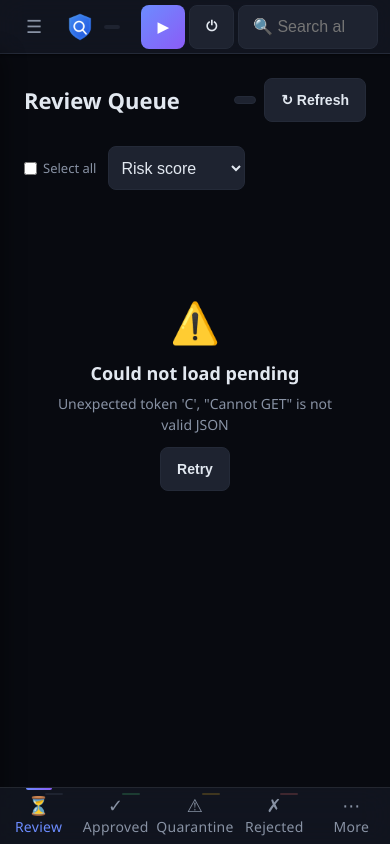
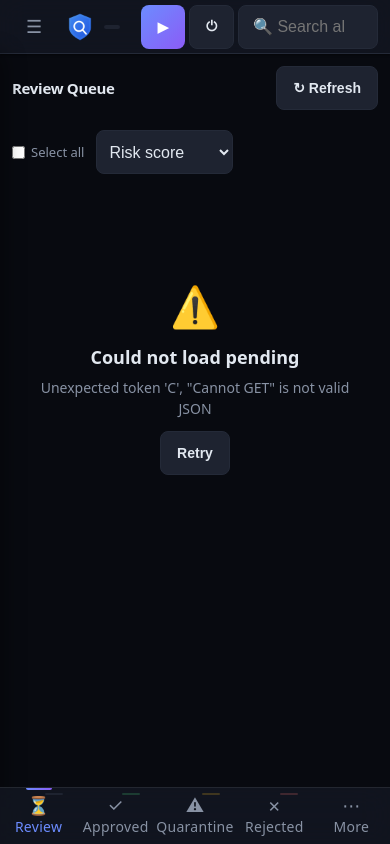
Before and after one commit to jckrbbt/safescanarr, a Python web app: template web/templates/index.html in a window 390 px wide. Run offline with Jinja, Linux system fonts and the light colour scheme; the template is opened without the code that fills it, so the values that code supplies are empty.

Commit message:
Tier 1.8: type scale, tabular nums, and mobile content density

```diff
--- a/web/static/style.css
+++ b/web/static/style.css
@@ -46,9 +46,20 @@
   --space-6: 32px;
 
   /* Typography */
-  --font-sm: 12px;
-  --font-md: 14px;
-  --font-lg: 16px;
+  --fs-2xs: 10px;
+  --fs-xs: 11px;
+  --fs-sm: 12px;
+  --fs-md: 13px;
+  --fs-base: 14px;
+  --fs-lg: clamp(15px, 1.1vw, 16px);
+  --fs-xl: clamp(19px, 2.2vw, 22px);
+  --fs-2xl: clamp(24px, 3.2vw, 30px);
+  --fs-3xl: clamp(28px, 5vw, 38px);
+  --font-sm: var(--fs-sm);
+  --font-md: var(--fs-base);
+  --font-lg: var(--fs-lg);
+  --font-sans: system-ui, -apple-system, 'Segoe UI', Roboto, 'Helvetica Neue', Arial, 'Noto Sans', sans-serif;
+  --font-mono: ui-monospace, 'Cascadia Code', 'JetBrains Mono', 'Fira Code', Consolas, 'DejaVu Sans Mono', monospace;
 
   /* Radius */
   --radius-sm: 6px;
@@ -85,8 +96,9 @@
 body {
   background: var(--bg);
   color: var(--text);
-  font-family: 'Segoe UI', system-ui, sans-serif;
+  font-family: var(--font-sans);
   font-size: var(--font-md);
+  -webkit-font-smoothing: antialiased;
   height: 100vh;
   height: 100dvh;
   overflow: hidden;
@@ -373,7 +385,22 @@
   gap: var(--space-3);
 }
 
-.page-header h1 { font-size: 22px; font-weight: 700; }
+.page-header h1 { font-size: var(--fs-xl); font-weight: 700; letter-spacing: -.02em; }
+
+.stat-value, .lb-risk-score { letter-spacing: -.03em; font-variant-numeric: tabular-nums; }
+.risk-badge, .nav-badge, .pag-info, .stat-row-value, .lb-counter,
+.stat-label-count { font-variant-numeric: tabular-nums; }
+.sheet-name { font-weight: 650; letter-spacing: -.01em; }
+
+@media (max-width: 900px) {
+  .content { padding: var(--space-3) var(--space-3) calc(58px + var(--safe-b) + var(--space-4)); }
+  .page-header { margin-bottom: var(--space-3); gap: var(--space-2); }
+  .page-header h1 { font-size: var(--fs-lg); }
+  .review-toolbar { padding: var(--space-2) 0; gap: var(--space-2); }
+  .pagination-bar { gap: var(--space-2); margin-bottom: var(--space-3); }
+  .pagination-bar .pag-info { order: 3; width: 100%; text-align: center; margin: 0; }
+  .header-actions .badge { display: none; }
+}
 
 .header-actions { display: flex; align-items: center; gap: var(--space-2); flex-wrap: wrap; }
 
@@ -544,7 +571,7 @@
   color: var(--text);
   padding: 8px var(--space-3);
   font-size: 13px;
-  font-family: 'Cascadia Code', 'Fira Code', monospace;
+  font-family: var(--font-mono);
 }
 
 .input-short {
@@ -622,7 +649,7 @@
   white-space: nowrap;
   overflow: hidden;
   text-overflow: ellipsis;
-  font-family: monospace;
+  font-family: var(--font-mono);
   font-size: var(--font-sm);
   color: var(--text-dim);
 }
@@ -672,7 +699,7 @@
   border: 1px solid var(--border);
   border-radius: var(--radius);
   padding: var(--space-4);
-  font-family: 'Cascadia Code', 'Fira Code', monospace;
+  font-family: var(--font-mono);
   font-size: var(--font-sm);
   line-height: 1.7;
   max-height: 75vh;
@@ -1576,7 +1603,7 @@
 }
 .folder-row-path {
   flex: 1;
-  font-family: 'Cascadia Code', 'Fira Code', monospace;
+  font-family: var(--font-mono);
   font-size: var(--font-sm);
   white-space: nowrap;
   overflow: hidden;
@@ -1608,7 +1635,7 @@
   max-height: 80vh;
 }
 .folder-browser-path {
-  font-family: 'Cascadia Code', 'Fira Code', monospace;
+  font-family: var(--font-mono);
   font-size: var(--font-sm);
   color: var(--text);
   background: var(--bg3);
@@ -1733,7 +1760,7 @@
   border: 1px solid var(--border);
   border-radius: var(--radius);
   padding: var(--space-3);
-  font-family: 'Cascadia Code', 'Fira Code', monospace;
+  font-family: var(--font-mono);
   font-size: 14px;
   word-break: break-all;
   margin-bottom: var(--space-2);
@@ -1791,7 +1818,7 @@
   border: 1px solid var(--border);
   border-radius: 4px;
   padding: 2px 6px;
-  font-family: monospace;
+  font-family: var(--font-mono);
   font-size: 12px;
 }
 
```
